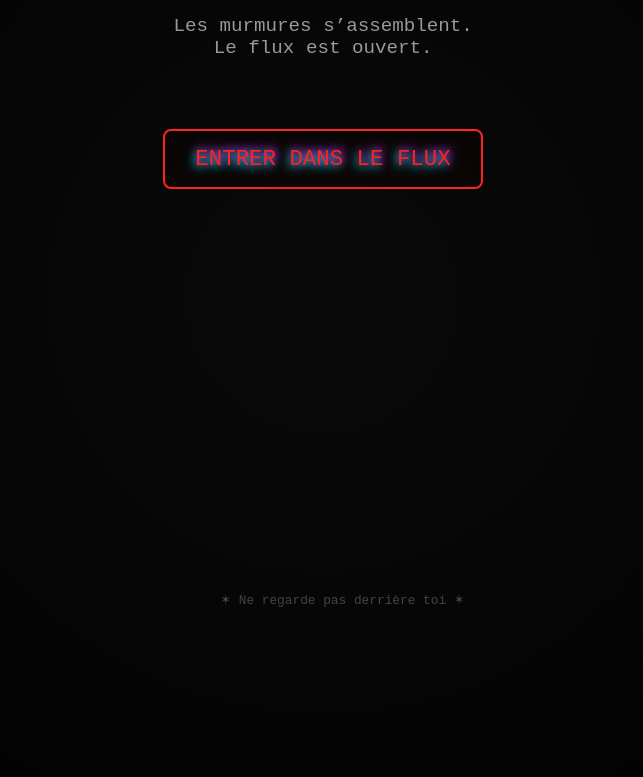
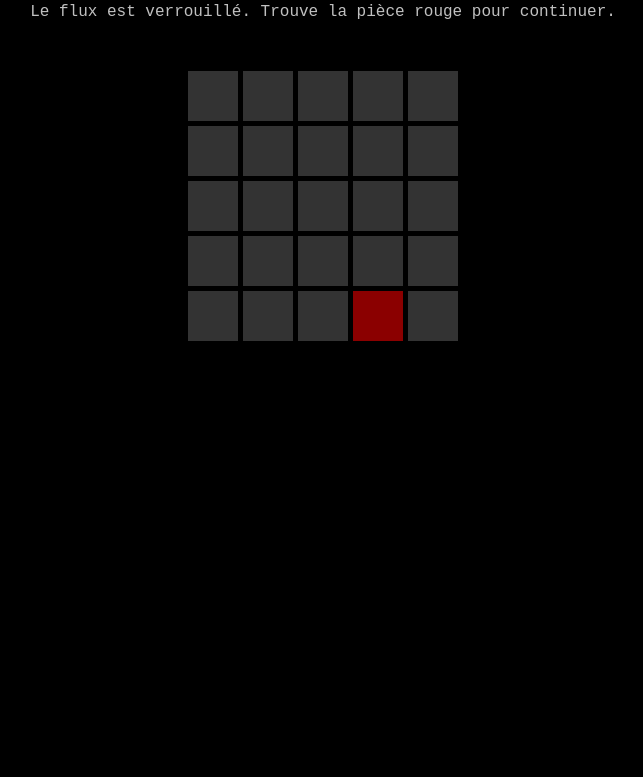
Before and after one commit to Krishnou-flux/horla-contact, a plain HTML site: page index.html in a window 1280 px wide. Shown: the part 183-960 px from the top of the page, without its empty margins (317-960 px from the left). After the commit the page ends 900 px from the top, so only its background shows below. Drawn offline with Linux system fonts and the light colour scheme.

Commit message:
index.html

```diff
--- a/index.html
+++ b/index.html
@@ -6,11 +6,11 @@
 <style>
   body {
     margin: 0;
-      background: radial-gradient(circle at center, #0a0a0a 0%, #000 100%);
+    background: #000;
     color: #c0c0c0;
     font-family: "Courier New", monospace;
     text-align: center;
-      padding: 80px 20px;
+    padding: 50px;
     height: 100vh;
     overflow: hidden;
   }
@@ -20,30 +20,44 @@
     color: #8b0000;
     letter-spacing: 5px;
     text-shadow: 0 0 10px #ff0000aa;
-      animation: flicker 3s infinite, h1Shake 0.5s infinite;
+    animation: flicker 3s infinite;
   }
 
-    p {
-      font-size: 1.2em;
-      margin-top: 30px;
-      color: #999;
-      animation: textShake 1.5s infinite;
+  #puzzle {
+    display: grid;
+    grid-template-columns: repeat(5, 50px);
+    grid-gap: 5px;
+    justify-content: center;
+    margin-top: 50px;
+  }
+
+  .tile {
+    width: 50px;
+    height: 50px;
+    background: #333;
+    animation: tileBlink 1s infinite alternate;
+    cursor: pointer;
+  }
+
+  .tile.red {
+    background: #8b0000;
+    animation: none;
+  }
+
+  #linkContainer {
+    display: none;
+    margin-top: 40px;
   }
 
   a {
-      display: inline-block;
-      margin-top: 50px;
-      font-size: 1.4em;
     color: #ff2222;
     text-decoration: none;
-      padding: 15px 30px;
+    padding: 10px 20px;
     border: 2px solid #ff2222;
     border-radius: 8px;
     background: rgba(20,0,0,0.2);
     text-shadow: 0 0 5px #ff0000aa;
     transition: all 0.2s ease-in-out;
-      animation: linkGlitch 2s infinite;
-      position: relative;
   }
 
   a:hover {
@@ -53,54 +67,54 @@
     box-shadow: 0 0 20px #ff0000;
   }
 
-    footer {
-      position: absolute;
-      bottom: 10px;
-      width: 100%;
-      font-size: 0.8em;
-      color: #444;
-      animation: footerShake 2s infinite;
-    }
-
   @keyframes flicker {
     0%, 18%, 22%, 25%, 53%, 57%, 100% { opacity: 1; }
     20%, 24%, 55% { opacity: 0.2; }
   }
 
-    @keyframes h1Shake {
-      0%, 100% { transform: translate(0,0); }
-      25% { transform: translate(-2px,1px); }
-      50% { transform: translate(2px,-1px); }
-      75% { transform: translate(-1px,2px); }
+  @keyframes tileBlink {
+    0% { background: #333; }
+    50% { background: #666; }
+    100% { background: #333; }
   }
 
-    @keyframes textShake {
-      0%, 100% { transform: translate(0,0); }
-      25% { transform: translate(-1px,1px); }
-      50% { transform: translate(1px,-1px); }
-      75% { transform: translate(-1px,1px); }
-    }
-
-    @keyframes linkGlitch {
-      0%, 100% { text-shadow: 0 0 5px #ff0000aa; }
-      25% { text-shadow: 2px 2px 10px #00ff00, -2px -2px 10px #ff00ff; }
-      50% { text-shadow: -2px 2px 10px #00ffff, 2px -2px 10px #ff00ff; }
-      75% { text-shadow: 2px -2px 10px #ff0000, -2px 2px 10px #ffff00; }
-    }
-
-    @keyframes footerShake {
-      0%, 100% { transform: translate(0,0); }
-      20% { transform: translate(-1px,1px); }
-      40% { transform: translate(1px,-1px); }
-      60% { transform: translate(-1px,1px); }
-      80% { transform: translate(1px,-1px); }
-    }
 </style>
 </head>
 <body>
 <h1>LE HORLA</h1>
-  <p>Les murmures s’assemblent.<br>Le flux est ouvert.</p>
+<p>Les murmures s’assemblent.<br>Le flux est verrouillé. Trouve la pièce rouge pour continuer.</p>
+
+<div id="puzzle"></div>
+
+<div id="linkContainer">
   <a href="https://discord.gg/YeDVg2FaFa" target="_blank">ENTRER DANS LE FLUX</a>
-  <footer>✶ Ne regarde pas derrière toi ✶</footer>
+</div>
+
+<script>
+  const puzzle = document.getElementById('puzzle');
+  const linkContainer = document.getElementById('linkContainer');
+
+  // Créer 25 tuiles et une rouge aléatoire
+  const redIndex = Math.floor(Math.random() * 25);
+
+  for(let i=0; i<25; i++){
+    const tile = document.createElement('div');
+    tile.classList.add('tile');
+    if(i === redIndex) tile.classList.add('red');
+
+    tile.addEventListener('click', () => {
+      if(tile.classList.contains('red')){
+        puzzle.style.display = 'none';
+        linkContainer.style.display = 'block';
+      } else {
+        tile.style.animation = 'shake 0.3s';
+        setTimeout(() => tile.style.animation = '', 300);
+      }
+    });
+
+    puzzle.appendChild(tile);
+  }
+
+</script>
 </body>
 </html>
```
Lines whose indentation alone changed are shown as unchanged.
